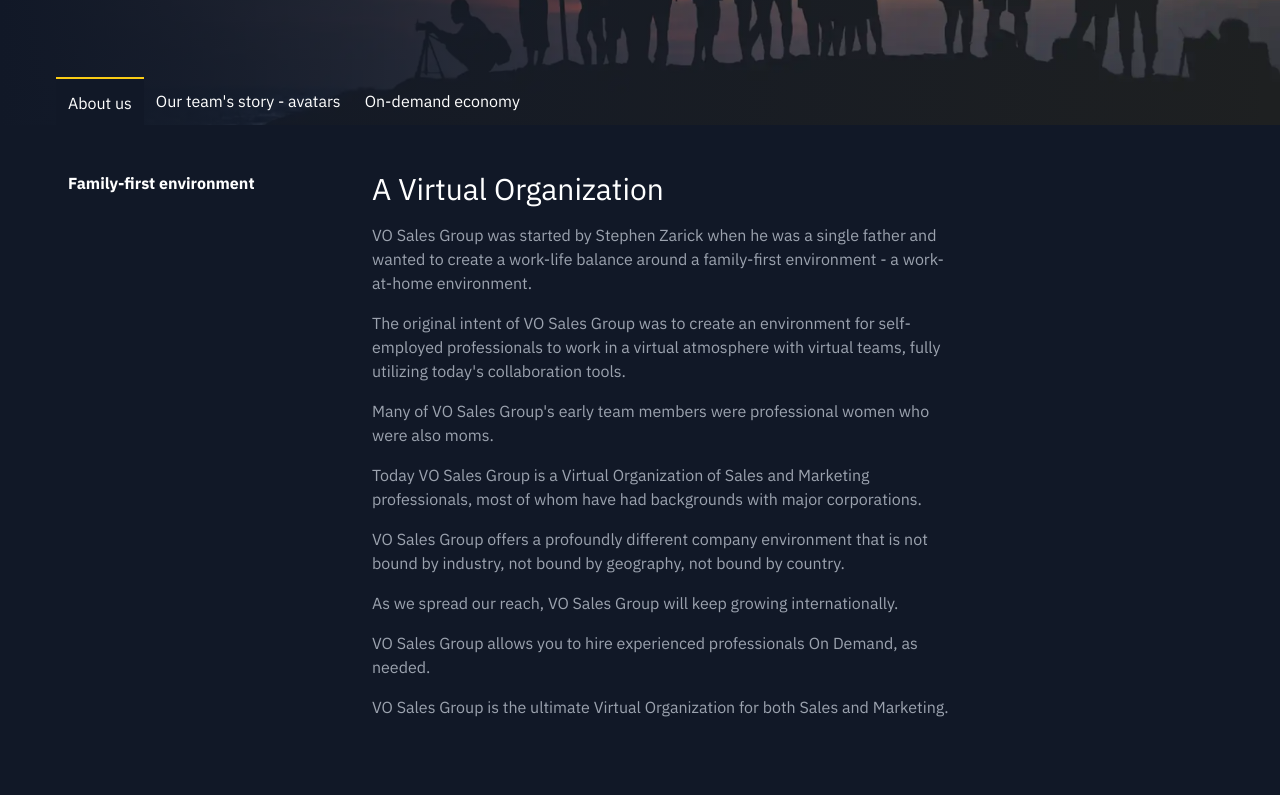
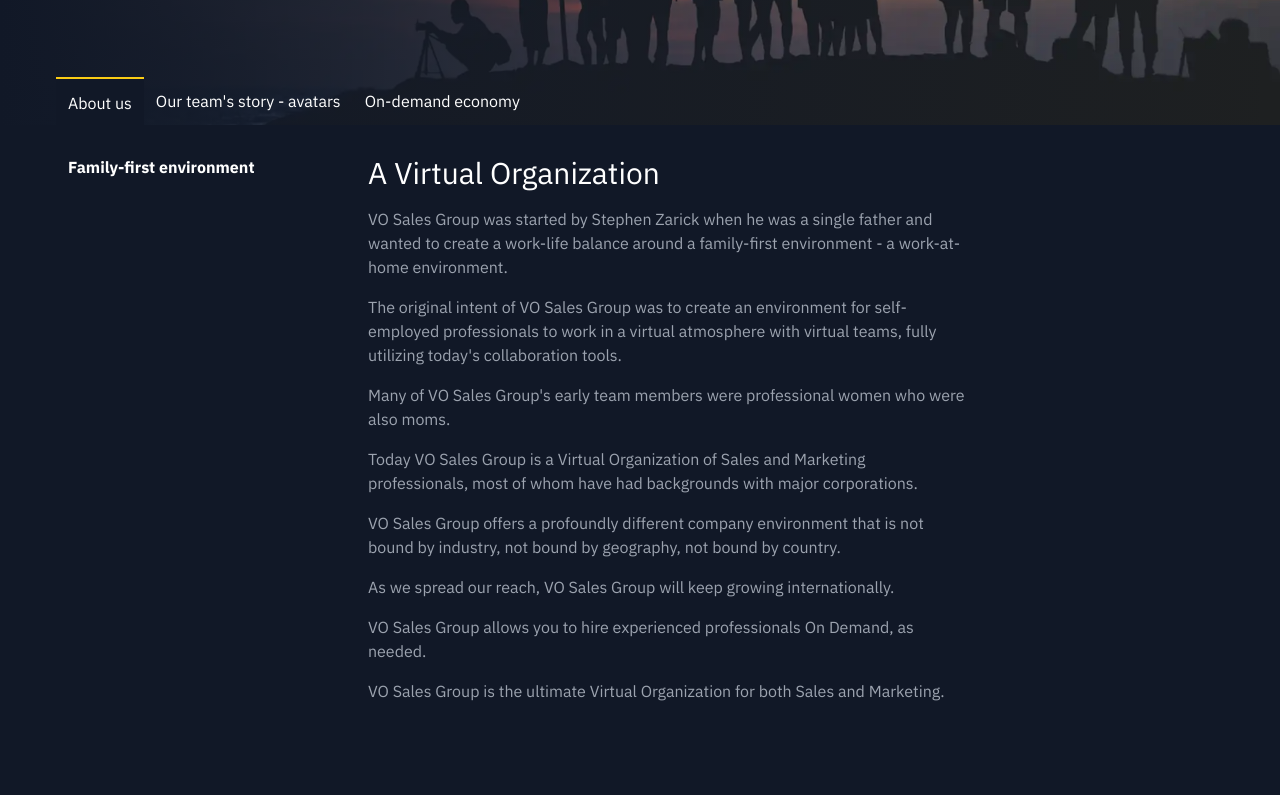
Before and after one commit to vberkoz/dsf-website, a Next.js app: page /about-us in a window 1280 px wide. Shown: the part 340-1135 px from the top of the page. Built offline with nearby package versions, Linux system fonts and the light colour scheme.

Commit message:
Reduce gaps

```diff
--- a/components/Content121.tsx
+++ b/components/Content121.tsx
@@ -16,11 +16,11 @@ type Props = {
 
 export const Content121 = ({ content }: Props) => {
   return (
-    <div className="bg-gray-900 py-8 lg:pl-14">
+    <div className="bg-gray-900 py-4 lg:pl-14">
       {content.map((item, key) => (
         <div
           key={key}
-          className="mb-16 grid grid-cols-1 gap-4 p-3 text-gray-400 lg:grid-cols-3 xl:grid-cols-4"
+          className="mb-16 grid grid-cols-1 p-3 text-gray-400 lg:grid-cols-3 xl:grid-cols-4"
         >
           <div className="font-bold text-white">{item.caption}</div>
           <div className="grid grid-cols-1 gap-4 md:col-span-3 lg:col-span-2">
@@ -43,7 +43,9 @@ export const Content121 = ({ content }: Props) => {
                 href={item.link.href}
                 className="flex w-fit cursor-pointer text-yellow-400 hover:underline"
               >
-              <span className="mr-4 leading-[1.2rem]">{item.link.caption}</span>
+                <span className="mr-4 leading-[1.2rem]">
+                  {item.link.caption}
+                </span>
                 <svg
                   fill="currentColor"
                   width="20"
--- a/components/Testimonials.tsx
+++ b/components/Testimonials.tsx
@@ -33,8 +33,8 @@ const testimonial = (item: {
   position: string;
   image: StaticImageData;
 }) => (
-  <div className="mb-16 flex flex-col text-gray-400">
-    <p className="mb-8 italic">{`"${item.body}"`}</p>
+  <div className="mb-8 flex flex-col text-gray-400">
+    <p className="mb-4 italic">{`"${item.body}"`}</p>
     <div className="grow"></div>
     <div className="flex">
       <Image
```
Lines whose indentation alone changed are shown as unchanged.
